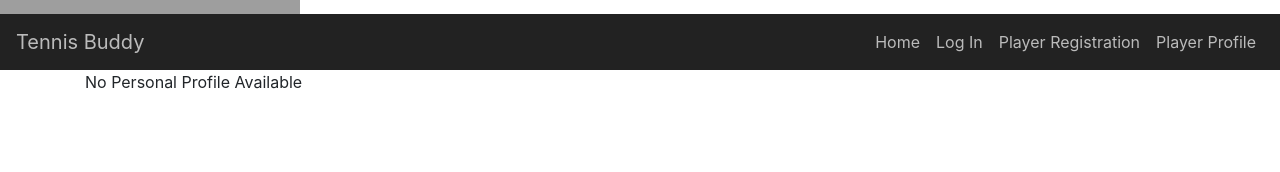
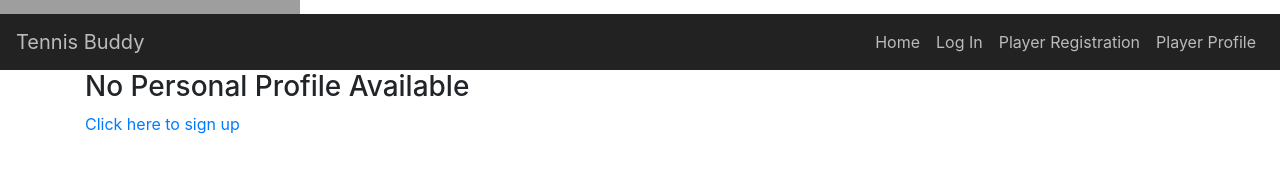
Before and after one commit to jping0220/tennis_buddy_front_end, a React (Create React App) app: page /profile in a window 1280 px wide. Shown: the part 186-358 px from the top of the page. Built offline with nearby package versions, Linux system fonts and the light colour scheme; grey boxes are pictures that could not be loaded.

Commit message:
added a link for sign up into profile page when there is no user info

```diff
--- a/src/components/Profile.js
+++ b/src/components/Profile.js
@@ -1,6 +1,7 @@
 import React, { useState } from "react";
 import { useAuth0 } from "@auth0/auth0-react";
 import EditForm from "./EditForm";
+import { Link } from 'react-router-dom';
 
 
 const Profile = ({
@@ -19,8 +20,16 @@ const Profile = ({
   }
 
   if (!userData) {
-    return <div>No Personal Profile Available</div>;
+    return (
+      <div>
+        <h3>No Personal Profile Available</h3>
+        <p>
+          <Link to="/sign_up">Click here to sign up</Link>
+        </p>
+      </div>
+    );
   }
+
 
   const handleEditSubmit = (updateData) => {
     onEditSubmit(updateData);
@@ -29,6 +38,8 @@ const Profile = ({
   const handleDelete = () => {
     onDelete();
   };
+
+
 
   return (
     isAuthenticated && (
```
